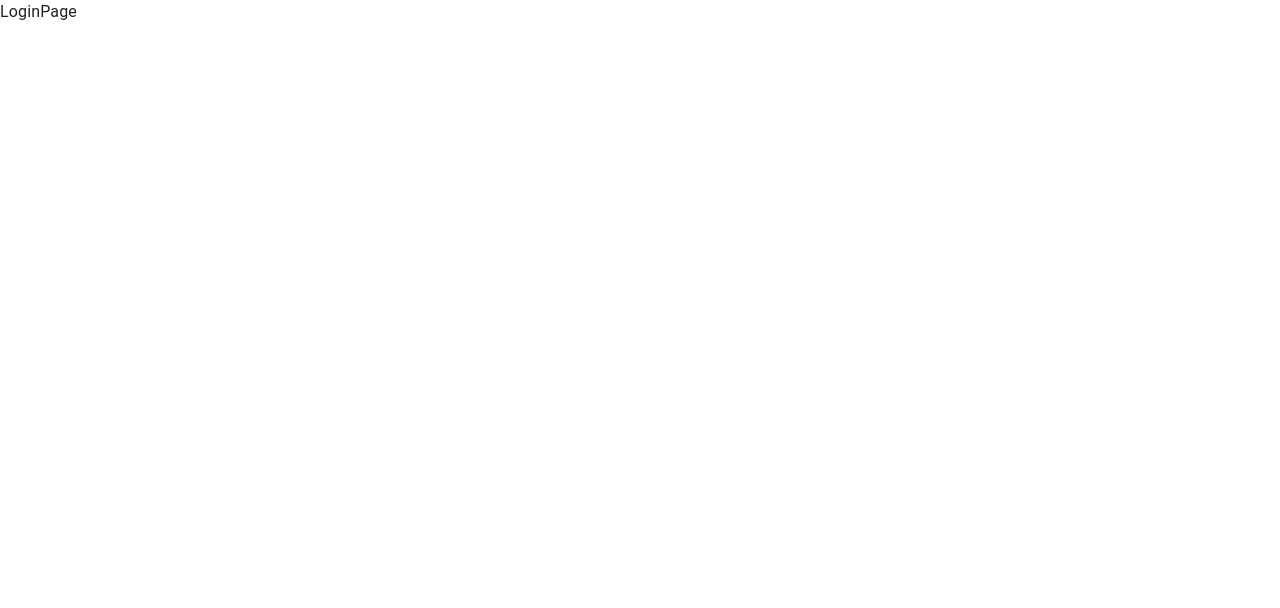
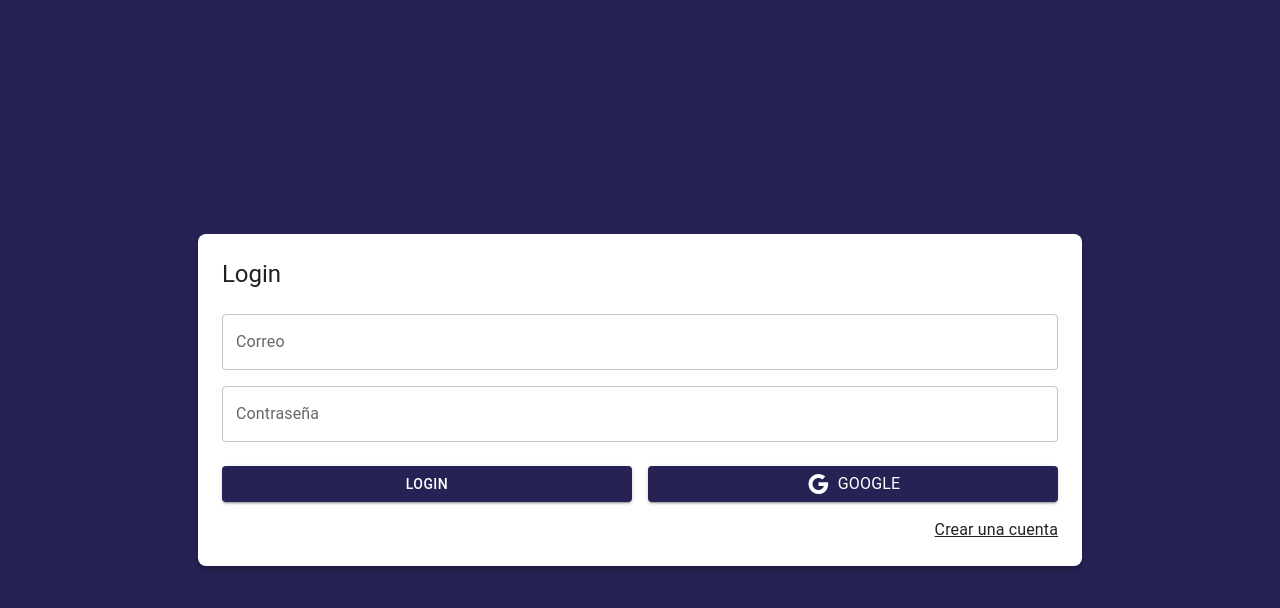
Before and after one commit to JesusRafaelMD/08-journal-app, a React (Vite) app: page /auth/login in a window 1280 px wide. Shown: the top 608 px of the page. Built offline with nearby package versions, Linux system fonts and the light colour scheme.

Commit message:
S17: LoginPage

```diff
--- a/src/auth/Pages/LoginPage.jsx
+++ b/src/auth/Pages/LoginPage.jsx
@@ -1,7 +1,64 @@
-
+import {Link as RouterLink } from 'react-router-dom'
+import { Grid, Typography, TextField, Button, Link } from '@mui/material';
+import { Google } from '@mui/icons-material'
 
 export const LoginPage = () => {
   return (
-    <div>LoginPage</div>
+    <Grid
+      container
+      space = {0}
+      direction ="column"
+      alignItems="center"
+      justifyContent="center"
+      sx={{minHeight:'100vh', backgroundColor: 'primary.main', padding: 4}}
+      >
+
+        <Grid item
+          className='box-shadow'
+            xs={3}
+            sx={{ backgroundColor: 'white', padding: 3, borderRadius: 2 }}>
+              <Typography variant='h5' sx={{mb:1}}>Login</Typography>
+
+              <form>
+                <Grid container>
+                  <Grid item xs={12} sx={{mt:2}}>
+                    <TextField
+                    label="Correo"
+                    type="email"
+                    placeholder="correo@google.com"
+                    fullWidth
+                    />
+                  </Grid>
+                  <Grid item xs={12} sx={{mt:2}}>
+                  <TextField label="Contraseña"
+                    type="password"
+                    placeholder="Contraseña"
+                    fullWidth />
+                  </Grid>
+                  <Grid container spacing={2} sx={{mb:2, mt:1}}>
+                    <Grid item xs={12} sm={6}>
+                      <Button variant='contained' fullWidth>
+                        Login
+                      </Button>
+                    </Grid>
+                    <Grid item xs={12} sm={6}>
+                      <Button variant='contained' fullWidth>
+                        <Google/>
+                        <Typography sx={{ ml:1 }}>Google</Typography>
+                      </Button>
+                    </Grid>
+                  </Grid>
+
+
+                  <Grid container direction='row' justifyContent='end'>
+                    <Link component={RouterLink} color='inherit' to='/auth/register'>
+                     Crear una cuenta
+                    </Link>
+                  </Grid>
+                </Grid>
+              </form>
+          </Grid>
+
+    </Grid>
   )
 }
--- a/src/styles.css
+++ b/src/styles.css
@@ -0,0 +1,5 @@
+
+
+.box-shadow {
+    box-shadow: 0px 5px 5px rgba(0,0,0,0.2);
+}
```
